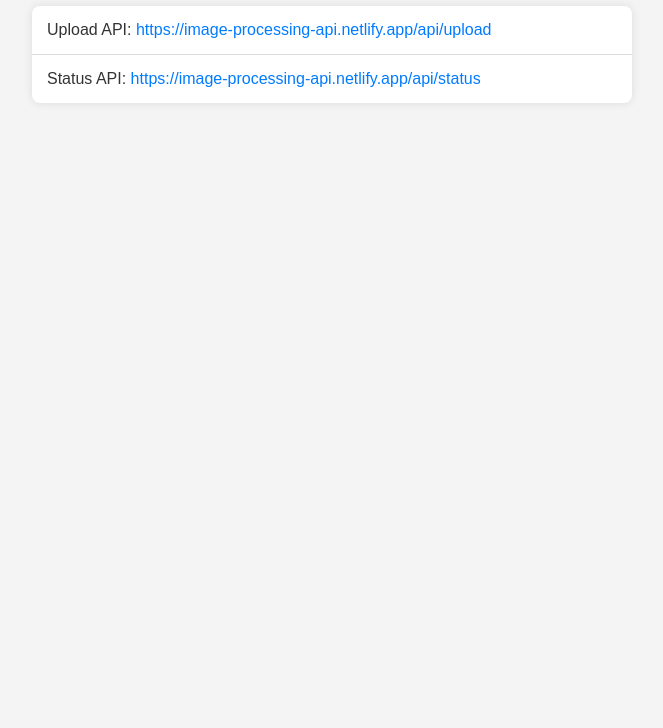
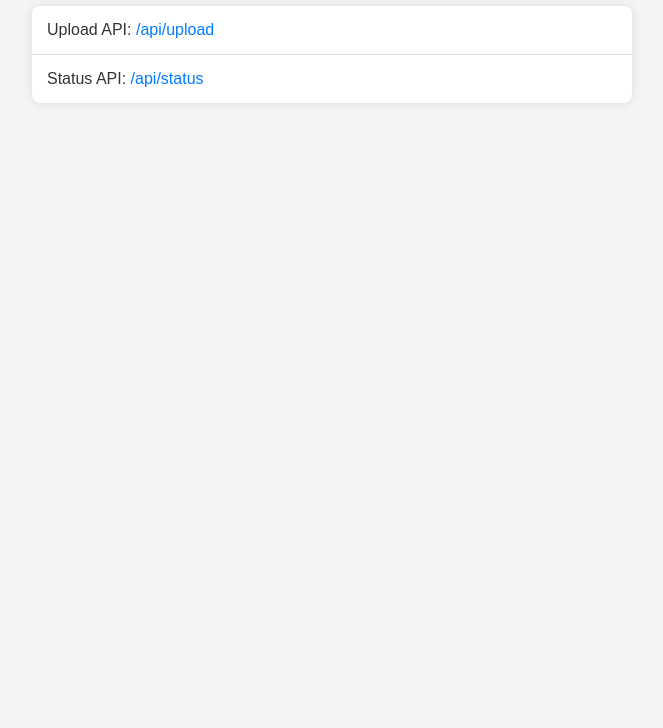
Before and after one commit to Aicirou/image-processing-api, a website: page src/public/index.html in a window 1280 px wide. Shown: the part 72-800 px from the top of the page, without its empty margins (308-971 px from the left). Drawn offline with Linux system fonts and the light colour scheme.

```diff
--- a/src/index.js
+++ b/index.js
@@ -1,9 +1,9 @@
 import express, { json } from "express"
 import { config } from "dotenv"
 
-import pool from "./config/db.js"
-import createRequestTable from "./tables/Request.js"
-import Routes from "./routes/index.js"
+import pool from "./src/config/db.js"
+import createRequestTable from "./src/tables/Request.js"
+import Routes from "./src/routes/index.js"
 
 // Load environment variables
 config()
--- a/src/public/index.html
+++ b/src/public/index.html
@@ -52,11 +52,9 @@
 <body>
     <h1>Available APIs</h1>
     <ul id="api-list">
-        <li>Upload API: <a
-                href="https://image-processing-api.netlify.app/api/upload">https://image-processing-api.netlify.app/api/upload</a>
+        <li>Upload API: <a href="/api/upload">/api/upload</a>
         </li>
-        <li>Status API: <a
-                href="https://image-processing-api.netlify.app/api/status">https://image-processing-api.netlify.app/api/status</a>
+        <li>Status API: <a href="/api/status">/api/status</a>
         </li>
     </ul>
 </body>
```
Also changed, not shown: src/public/status.html (+2 -2 lines), 1 other file.
